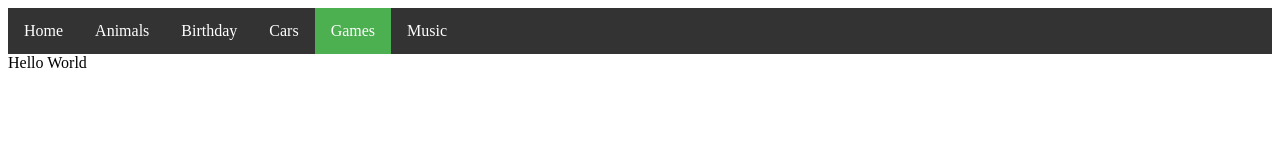
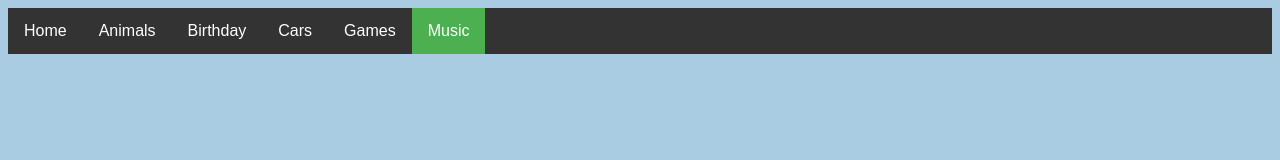
Before and after one commit to pepe10/Jose_UCLASOC2, a plain HTML site: page games.html in a window 1280 px wide. Drawn offline with Linux system fonts and the light colour scheme.

```diff
--- a/games.html
+++ b/games.html
@@ -10,11 +10,9 @@ ul {
         overflow: hidden;
         background-color: #333;
          }
-
       li {
        float: left;
         }
-
       li a {
         display: block;
         color: white;
@@ -30,19 +28,31 @@ li a:hover {
       .active {
         background-color: #4CAF50;
               }
+      body{
+          background-color:#A9CCE3;
+          color:000000;
+          font-family:Arial;
+          }
+      h1{
+        text-align:center;
+        }
+      img{
+        height:30%;
+        width:500px;
+        border:Ipx solid black;
+         }
   </style>
 </head>
 <body>
-
   <ul>
   <li><a href="index.html">Home</a></li>
   <li><a href="animals.html">Animals</a></li>
   <li><a href="birthday.html">Birthday</a></li>
   <li><a href="cars.html">Cars</a></li>
-  <li><a class="active" href="games.html">Games</a></li>
-  <li><a href="music.html">Music</a></li>
+  <li><a href="games.html">Games</a></li>
+  <li><a class="active" href="music.html">Music</a></li>
 </ul>
 
-Hello World
+
 </body>
 </html>
```
Also changed, not shown: 1 other file. Lines whose indentation alone changed are shown as unchanged.
